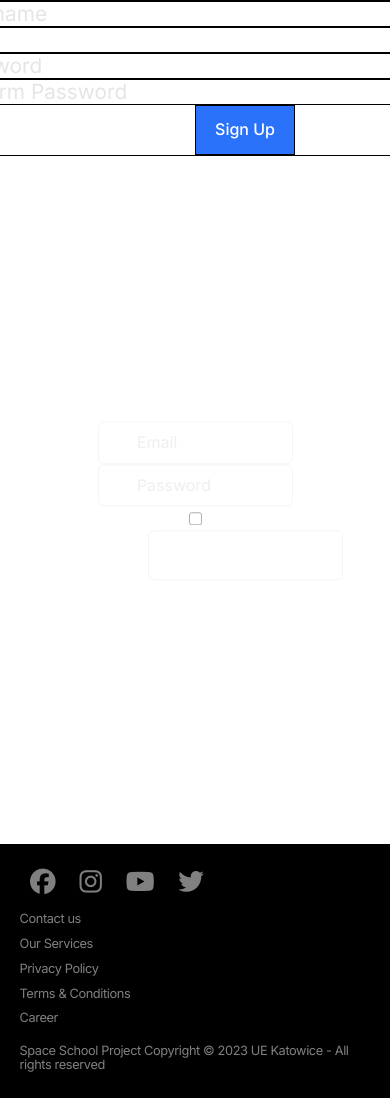
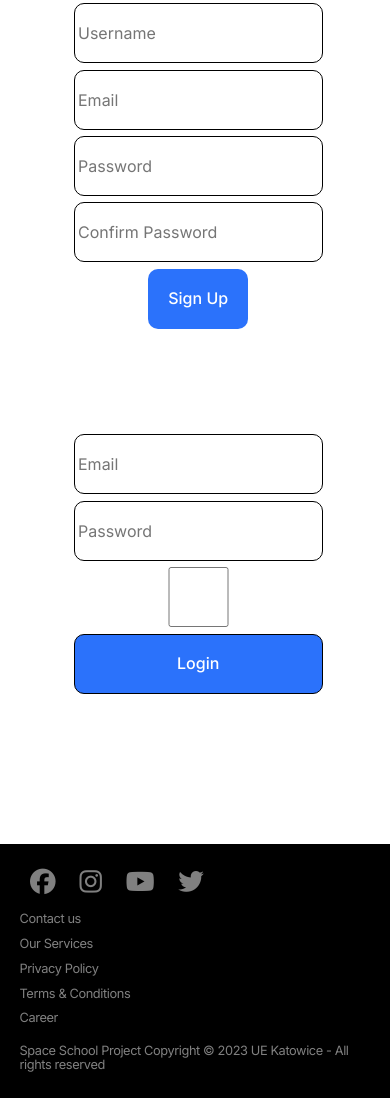
Before and after one commit to PawWin/NASA-Project, a Flask app: page /login in a window 390 px wide; the page is wider, and only the part inside the window is pictured. Shown: the part 90-1188 px from the top of that part. Run offline with Flask 3, Linux system fonts and the light colour scheme; some libraries are stand-ins or nearby versions.

Commit message:
final touches were made

```diff
--- a/static/forms.css
+++ b/static/forms.css
@@ -1,4 +1,6 @@
+/*
 .forms_cos form{
+
     height: 520px;
     width: 400px;
     background-color: rgba(255,255,255,0.13);
@@ -12,7 +14,7 @@
     box-shadow: 0 0 40px rgba(8,7,16,0.6);
     padding: 50px 35px;
 }
-.forms_cos form *{
+.forms_cos form {
     font-family: 'Poppins',sans-serif;
     color: #ffffff;
     letter-spacing: 0.5px;
@@ -80,7 +82,7 @@
   margin-right: 4px;
 }
 
-/* jebac */
+/* jebac
 .forms_cos{
     display: flex;
     flex-direction: column;
@@ -91,6 +93,7 @@
 	background-image: url("../static/assets/login_background.jpg") !important;
     background-size: 100% !important;
 }
+*/
 /* ten prawidłowy css */
 .btn-register{
     background-color: var(--primary-color);
@@ -100,14 +103,27 @@
     font-weight: 500;
     width: 100px !important;
     height: 50px;
-    border: none;
-    margin-left: 50%;
+    border: none !important;
+    border-radius: 5px;
 }
-.register  {
-  font-size: 1.3rem;
-    border: black 1px solid;
+.register-div{
+    display: flex;
+    flex-direction: column;
+    align-items: center;
+    justify-content: center;
+    width: 100%;
+    height: 50%;
+    padding: 0.2rem;
+    margin: 0.2rem;
+    border-radius: 10px;
 }
-
+.register{
+    height: 100%;
+    display: flex;
+    flex-direction: column;
+    align-items: center;
+    flex-wrap: wrap;
+}
 .register input{
     display: flex;
     flex-direction: column;
@@ -115,46 +131,205 @@
     justify-content: center;
     border: black 1px solid;
     width: 500px;
-
-
-
+    height: 60px;
+    padding: 0.2rem;
+    margin: 0.2rem;
+    border-radius: 10px;
 
 }
-
-.login  {
-  position: absolute;
-  width:50%;
-  top:70%;
-  left:25%;
-  font-size: 1.3rem;
-  transform: translateY(-50%);
-  opacity: 0.6;
+.login-div{
+    display: flex;
+    flex-direction: column;
+    align-items: center;
+    justify-content: center;
+    width: 100%;
+    height: 50%;
+    padding: 0.2rem;
+    margin: 0.2rem;
+    border-radius: 10px;
 }
 
 .login input {
-  background-color: #ffffff;
-  border-color: black;
-  border-radius: 6px;
-  padding: 0.7rem;
-  padding-left: 2.4rem;
-  font-size: 16px;
-  width: 100%;
-  border: var(--border);
+    display: flex;
+    flex-direction: column;
+    align-items: center;
+    justify-content: center;
+    border: black 1px solid;
+    width: 500px;
+    height: 60px;
+    padding: 0.2rem;
+    margin: 0.2rem;
+    border-radius: 10px;
 }
 
-
-.login  {
-  font-size: 1.3rem;
-  opacity: 0.6;
+.btn-login{
+    background-color: var(--primary-color);
+    color: var(--white);
+    text-align: center;
+    font-size: 1rem;
+    font-weight: 500;
+    width: 100px !important;
+    height: 50px;
+    border: none !important;
+    border-radius: 5px;
+}
+.btn-checkbox{
+    background-color: var(--primary-color);
+    color: var(--white);
+    text-align: center;
+    font-size: 1rem;
+    font-weight: 500;
+    width: 20px !important;
+    height: 20px !important;
+    border: none;
+    border-radius: 5px;
+}
+.login p{
+    width: 24%;
+    text-align: right;
+}
+.login {
+    height: 100%;
+    display: flex;
+    flex-direction: column;
+    align-items: center;
+    flex-wrap: wrap;
+}
+.profile-page{
+    display: flex;
+    flex-direction: column;
+    align-items: center;
+    justify-content: center;
+    width: 100%;
+    background-size: 100% !important;
+}
+.profile-page p{
+    font-size: 1.5rem;
+    font-weight: 600;
+    margin-bottom: 1rem;
+    color: black;
+    flex: 1;
+    text-align: center;
+    margin: 1rem;
+}
+.logout input{
+  background-color: var(--primary-color);
+    color: var(--white);
+    text-align: center;
+    font-size: 1rem;
+    font-weight: 500;
+    width: 100px !important;
+    height: 50px;
+    border: none !important;
+    border-radius: 5px;
 }
 
-.login input {
-  background-color: #ffffff;
-  border-color: black;
-  border-radius: 6px;
-  padding: 0.7rem;
-  padding-left: 2.4rem;
-  font-size: 16px;
-  width: 100%;
-  border: var(--border);
+@media screen and (max-width: 720px) {
+    .register-div{
+        width: 100%;
+        height: 50%;
+        padding: 0.2rem;
+        margin: 0.2rem;
+        border-radius: 10px;
+    }
+    .register input{
+        width: 100%;
+        height: 60px;
+        padding: 0.2rem;
+        margin: 0.2rem;
+        border-radius: 10px;
+    }
+    .login-div{
+        width: 100%;
+        height: 50%;
+        padding: 0.2rem;
+        margin: 0.2rem;
+        border-radius: 10px;
+    }
+    .login input {
+        width: 100%;
+        height: 60px;
+        padding: 0.2rem;
+        margin: 0.2rem;
+        border-radius: 10px;
+    }
+    .login p{
+        width: 100%;
+        text-align: center;
+    }
+    .login {
+        height: 100%;
+        display: flex;
+        flex-direction: column;
+        align-items: center;
+        flex-wrap: wrap;
+    }
+    .btn-register{
+        background-color: var(--primary-color);
+        color: var(--white);
+        text-align: center;
+        font-size: 1rem;
+        font-weight: 500;
+        width: 100px !important;
+        height: 50px;
+        border: none !important;
+        border-radius: 5px;
+    }
+    .btn-login{
+        background-color: var(--primary-color);
+        color: var(--white);
+        text-align: center;
+        font-size: 1rem;
+        font-weight: 500;
+        width: 100px !important;
+        height: 50px;
+        border: none !important;
+        border-radius: 5px;
+    }
+    .btn-checkbox{
+        background-color: var(--primary-color);
+        color: var(--white);
+        text-align: center;
+        font-size: 1rem;
+        font-weight: 500;
+        width: 20px !important;
+        height: 20px !important;
+        border: none;
+        border-radius: 5px;
+    }
+    .register{
+        height: 100%;
+        display: flex;
+        flex-direction: column;
+        align-items: center;
+        flex-wrap: wrap;
+    }
+    .profile-page{
+        display: flex;
+        flex-direction: column;
+        align-items: center;
+        justify-content: center;
+        width: 100%;
+        background-size: 100% !important;
+    }
+    .profile-page p{
+        font-size: 1.5rem;
+        font-weight: 600;
+        margin-bottom: 1rem;
+        color: black;
+        flex: 1;
+        text-align: center;
+        margin: 1rem;
+    }
+    .logout input{
+      background-color: var(--primary-color);
+        color: var(--white);
+        text-align: center;
+        font-size: 1rem;
+        font-weight: 500;
+        width: 100px !important;
+        height: 50px;
+        border: none !important;
+        border-radius: 5px;
+    }
 }
```
